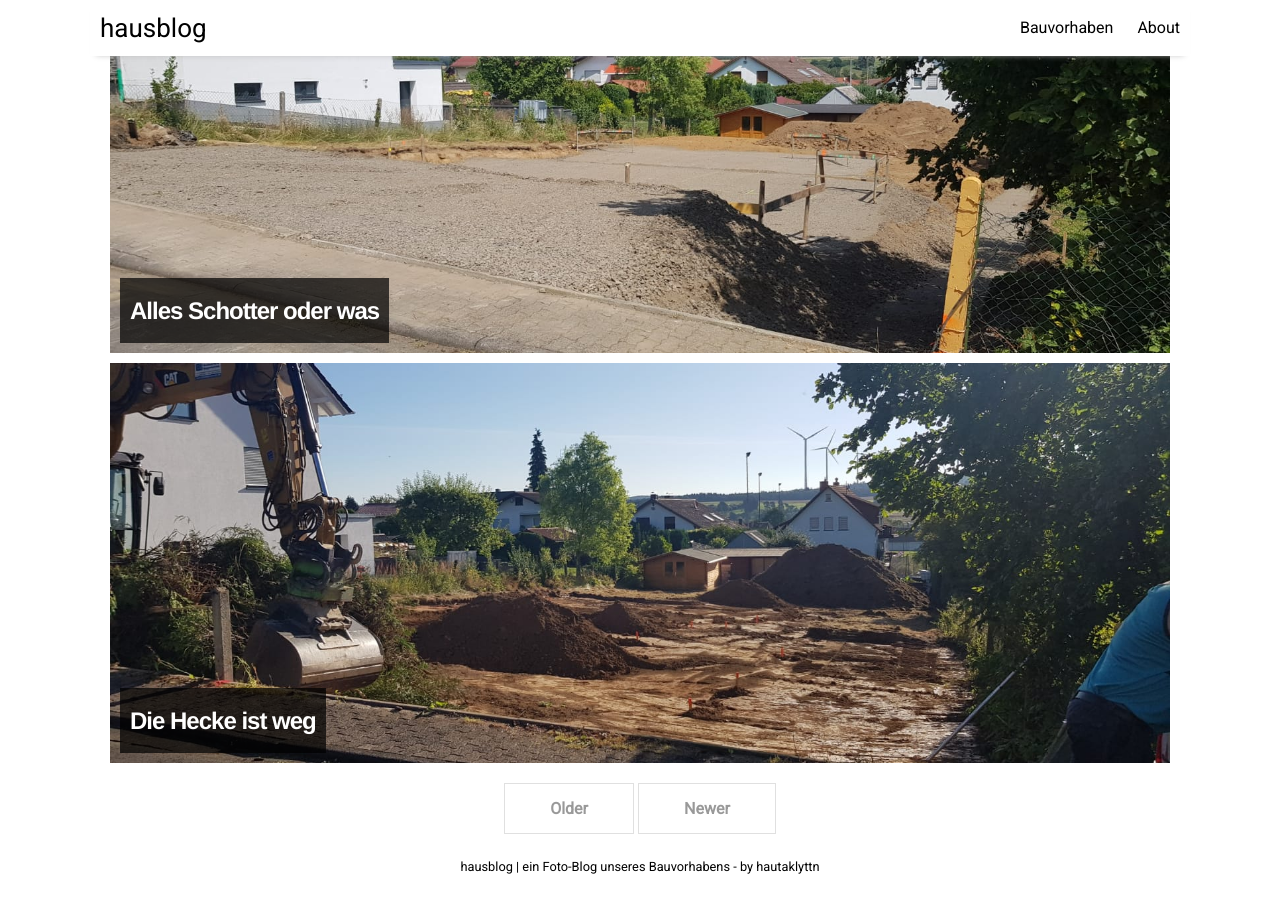
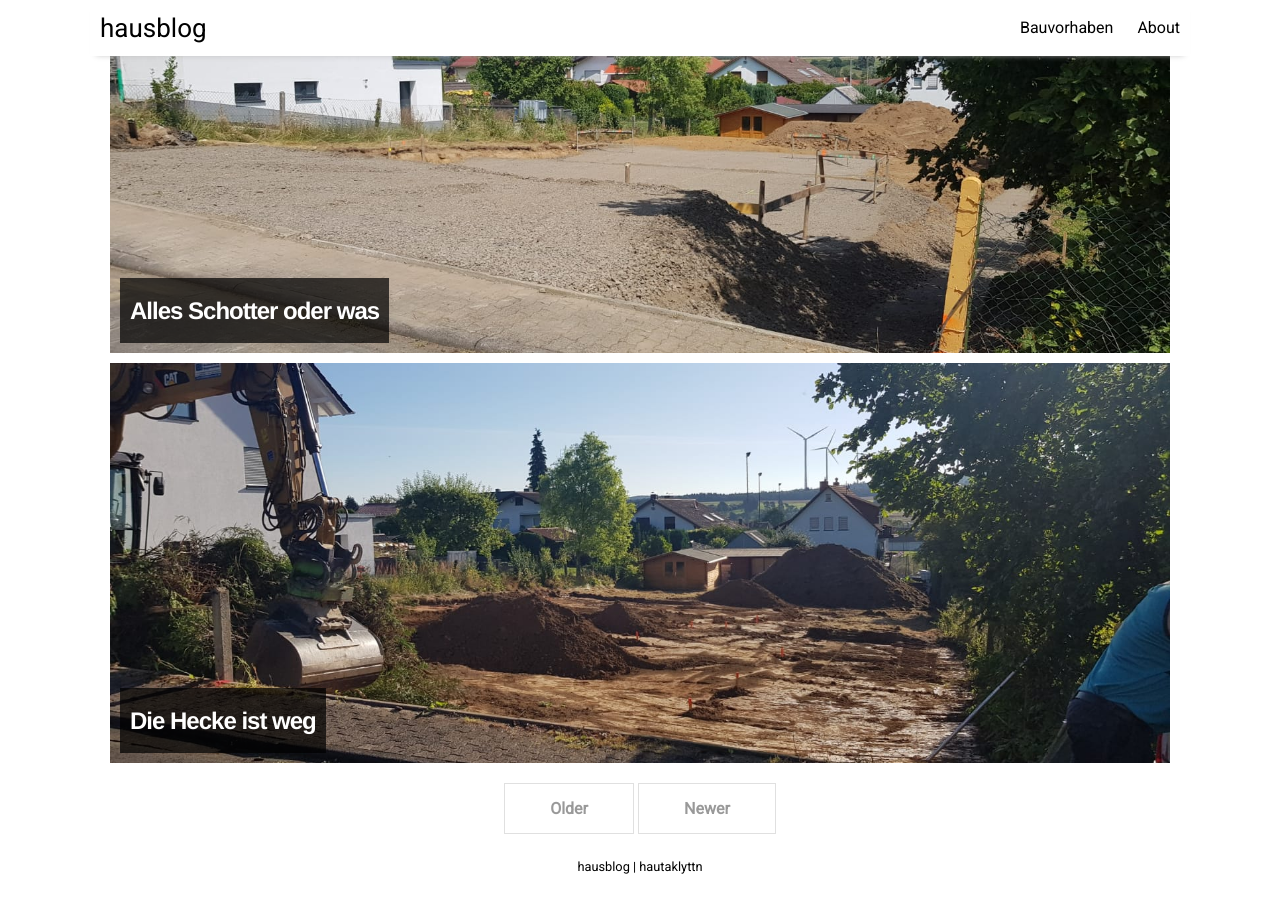
Before and after one commit to Hautaklyttn/hausblog, a Jekyll site: the page built from docs/index.html, in a window 1280 px wide and 900 px high, scrolled down 1348 px. Built offline with Jekyll 4.4.1, drawn with Linux system fonts in a browser that asks for light colours; nearby versions of some CDN libraries; the list of posts is cut into pages by our own code.

Commit message:
Initial adaptions

```diff
--- a/docs/_config.yml
+++ b/docs/_config.yml
@@ -8,7 +8,6 @@ markdown:            kramdown
 highlighter:         rouge
 permalink:           none
 plugins:             [jekyll-paginate, jekyll-sitemap, jekyll-feed, jekyll-seo-tag]
-baseurl:             /hausblog
 
 sass:
   sass_dir: assets/css
@@ -16,7 +15,7 @@ sass:
 
 # Customise atom feed settings (this is where Jekyll-Feed gets configuration information)
 title:		           "hausblog"
-description:	       "ein Foto-Blog unseres Bauvorhabens"
+description:	       ""
 author:              "hautaklyttn"
 
 # RSS 2.0 can be used instead of Atom by uncommenting following two lines
--- a/docs/_includes/footer.html
+++ b/docs/_includes/footer.html
@@ -2,5 +2,5 @@
   {% for item in site.data.settings.social %}
     <a href="{{ item.link }}" class="menu-link" target="_blank"><i class="fa fa-{{ item.icon }}" aria-hidden="true"></i></a>
   {% endfor %}
-  <div class="post-date"><a href="{{ site.github.url }}/">{{ site.title }} | {{ site.description }} - by {{ site.author }}</a></div>
+  <div class="post-date"><a href="{{ site.github.url }}/">{{ site.title }} | {{ site.description }} {{ site.author }}</a></div>
 </footer>
```
